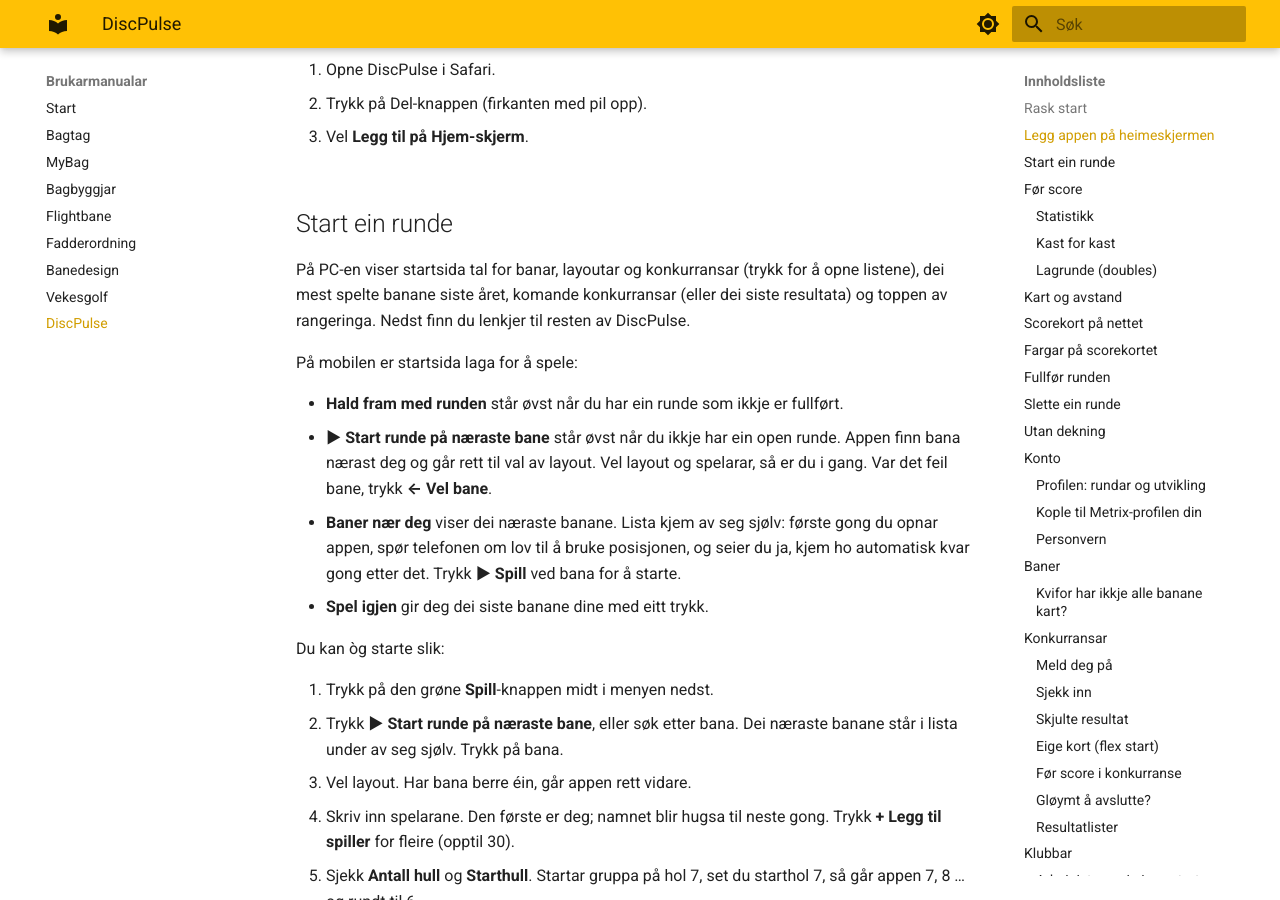
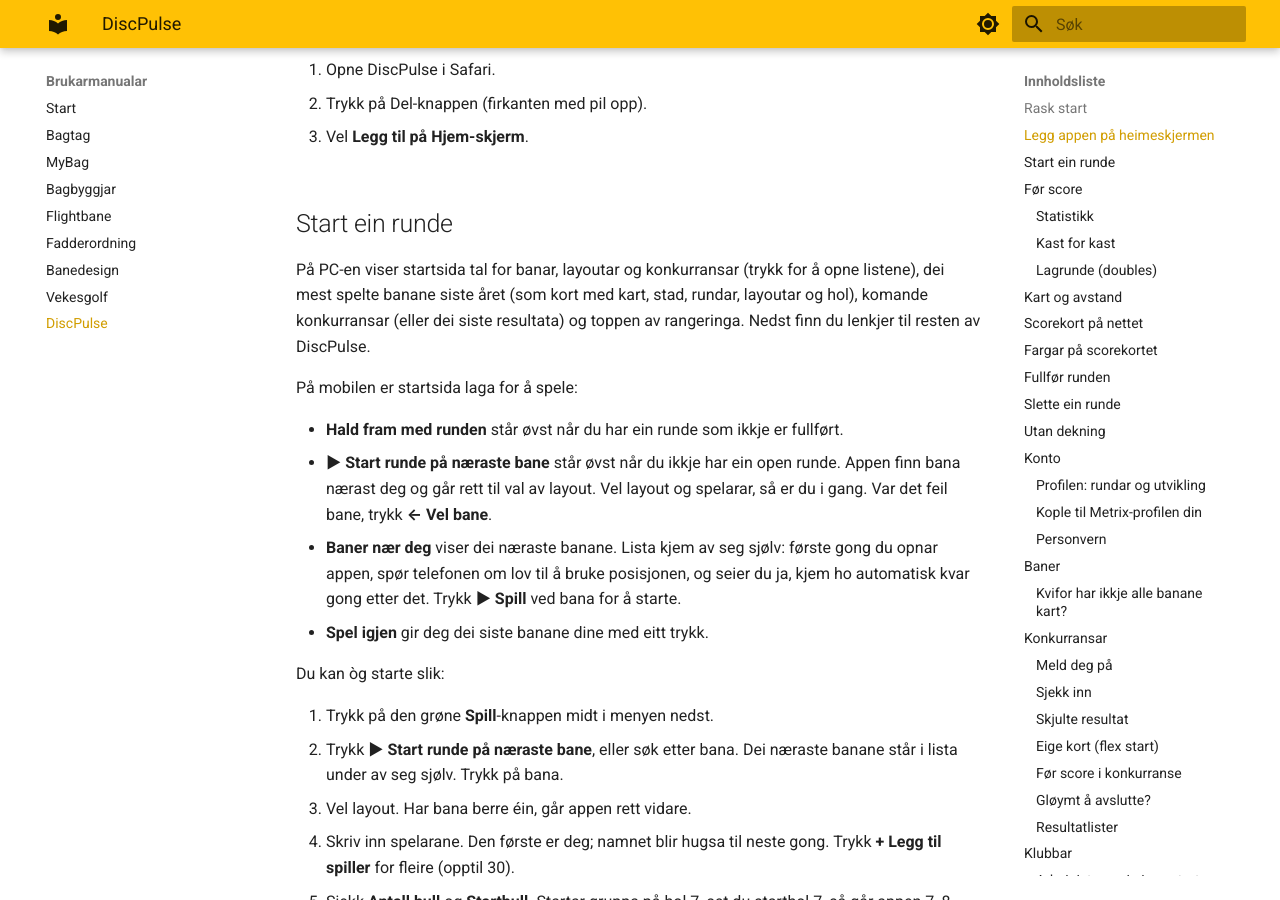
Before and after one commit to hanses89/manuals, an MkDocs documentation site: the page built from docs/discpulse.md, in a window 1280 px wide and 900 px high, scrolled down 926 px. Built offline with MkDocs 1.6.1 and Material for MkDocs 9.7.7, drawn with Linux system fonts in a browser that asks for light colours; part of the change alters nothing that is shown; some of the changed text lies outside the part shown.

Commit message:
manual: sync from discpulse.app @ c26b793aa0d7a0c8667fa3962ca17ec4d0ba63f3

```diff
--- a/docs/discpulse.md
+++ b/docs/discpulse.md
@@ -53,7 +53,7 @@ iPhone tek betre vare på rundane du har lagra.
 ## Start ein runde
 
 På PC-en viser startsida tal for banar, layoutar og konkurransar (trykk for å opne
-listene), dei mest spelte banane siste året, komande konkurransar (eller dei siste
+listene), dei mest spelte banane siste året (som kort med kart, stad, rundar, layoutar og hol), komande konkurransar (eller dei siste
 resultata) og toppen av rangeringa. Nedst finn du lenkjer til resten av DiscPulse.
 
 På mobilen er startsida laga for å spele:
@@ -393,6 +393,11 @@ Hola får kart når nokon har plassert tee og korg:
 - **Klubben som driv bana** kan gjere det sjølv. Eigarar og administratorar av
   klubben ser knappen **Kartlegg bana** (eller **Rediger**) på banesida. Ei bane
   utan klubb kan berre ein administrator i DiscPulse redigere.
+- **Posisjonen til bana:** står bana feil i kartet (til dømes midt i sentrum), opnar
+  redaktøren editoren og vel **Trykk i kartet** (og trykkjer der bana startar) eller
+  **Bruk posisjonen min** når han står ved bana. Importar frå Metrix eller OpenStreetMap
+  endrar han ikkje etterpå. På banesida får du då **🧭 Naviger hit**, som opnar vegbeskriving
+  i kartappen.
 - **Teeskilt:** i same editor vel du eit hol og trykkjer **🪧 Legg til teeskilt**. Ta
   bilete av skiltet eller vel eit bilete. Det blir gjort mindre på telefonen før det
   blir lasta opp. **Byt bilete** og **Fjern** gjer det dei seier. Hola må vere lagra
```
